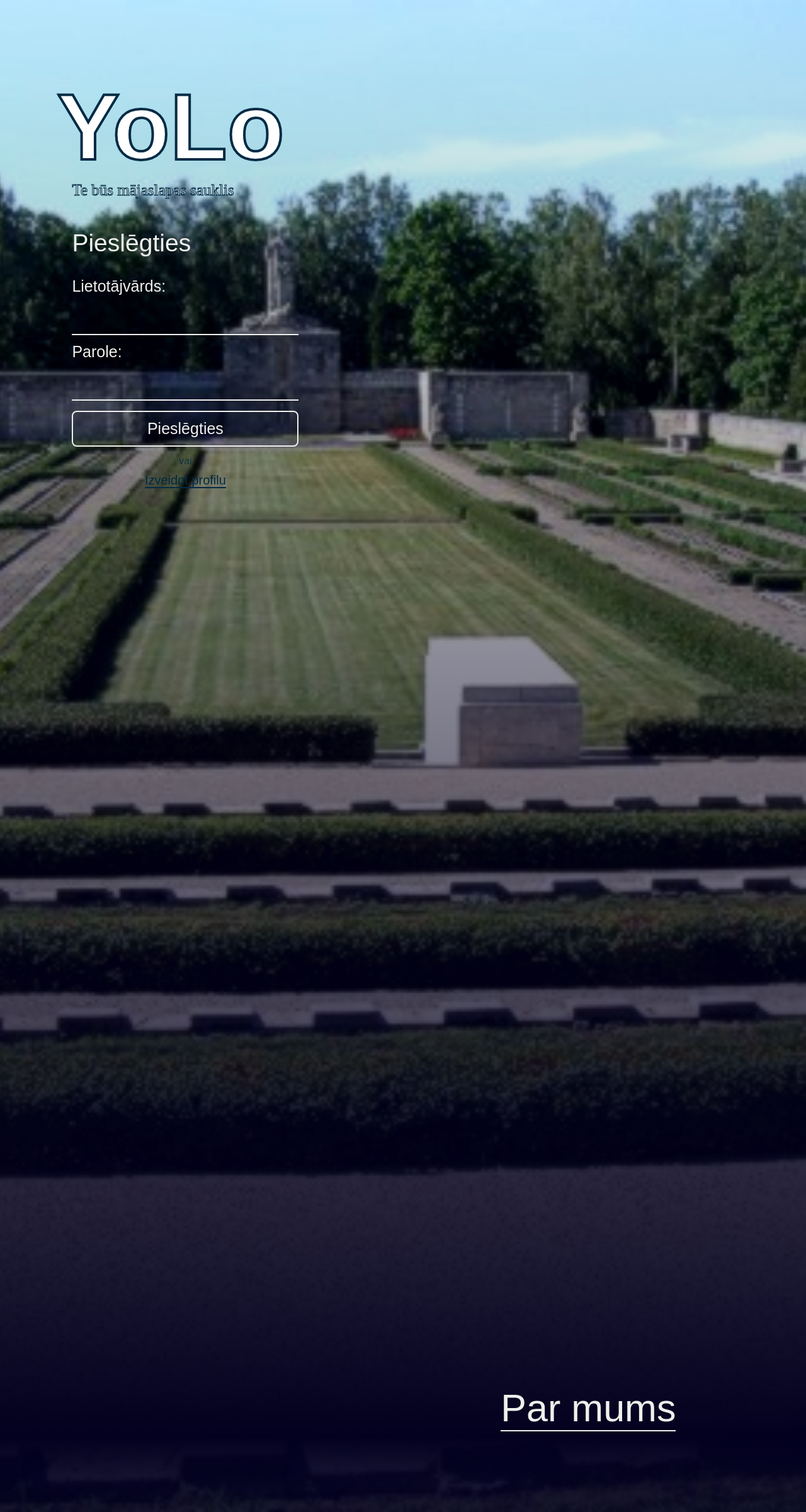
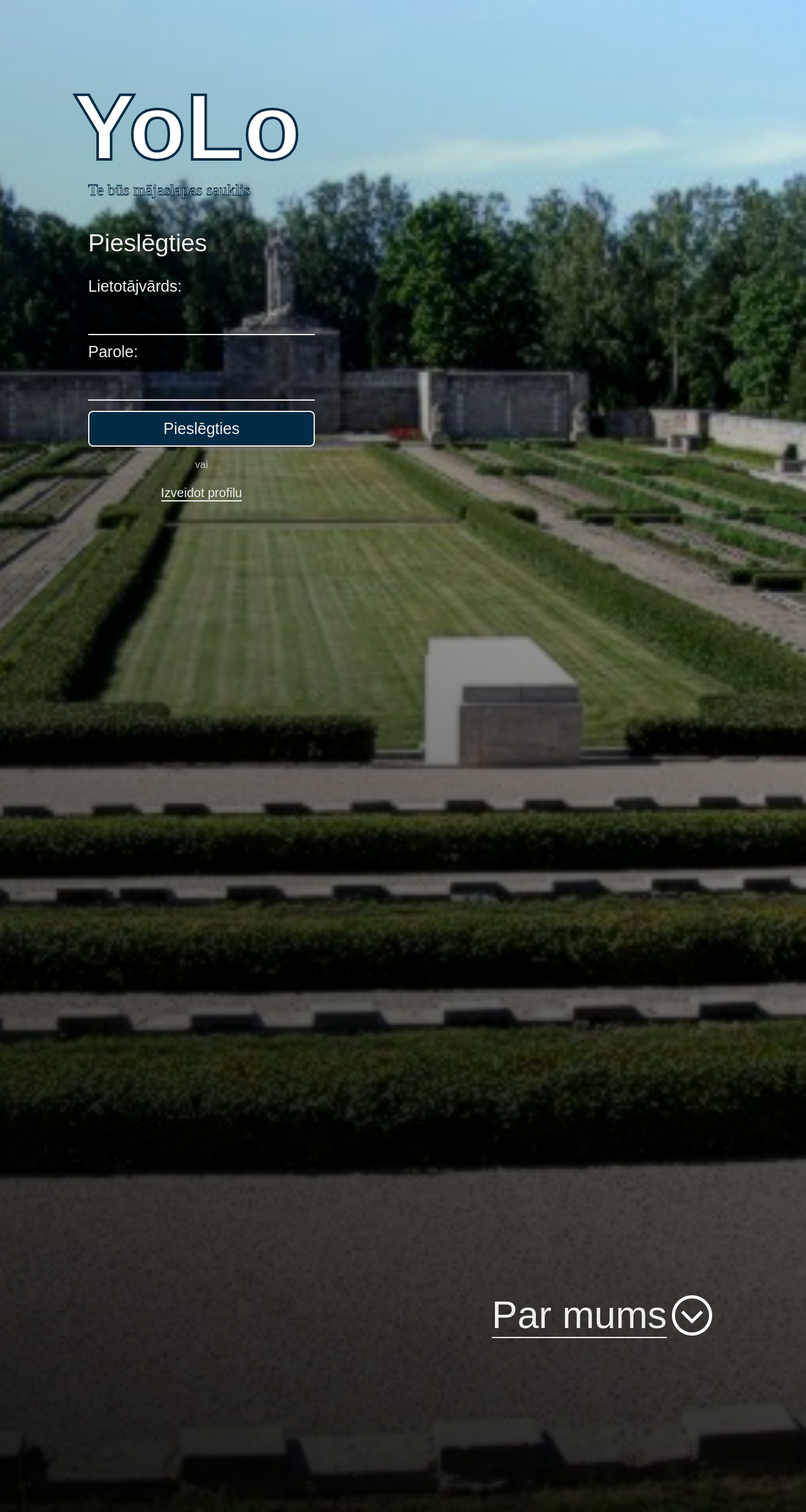
Before and after one commit to LinardsLiepenieks/YOLO-community, a Django app: page / in a window 1280 px wide. Shown: the whole page at 63% size. Run offline with Django 4.2, Linux system fonts and the light colour scheme; data comes from the database, SQL or seed files in the repository.

Commit message:
transp design + landing animations

```diff
--- a/yolo_community/landing/static/landing/css/landing.css
+++ b/yolo_community/landing/static/landing/css/landing.css
@@ -31,11 +31,11 @@ body {
 	min-width: 100%;
 	position: absolute;
 	z-index: 2;
-	filter: brightness(92%) contrast(124%);
+	filter: brightness(88%) contrast(124%);
 }
 .landing-content-container {
 	height: 100%;
-	width: 46%;
+	width: 50%;
 	max-width: 720px;
 	background-color: var(--color-main);
 	display: flex;
@@ -50,9 +50,9 @@ body {
 	height: 100%;
 	width: 100%;
 	background: linear-gradient(
-		0deg,
-		rgba(2, 0, 36, 0.8463760504201681) 0%,
-		rgba(2, 0, 30, 1) 5%,
+		15deg,
+		rgba(0, 0, 0, 0.9) 0%,
+		rgba(0, 0, 0, 0.5) 50%,
 		rgba(0, 0, 0, 0) 100%
 	);
 }
@@ -85,19 +85,18 @@ body {
 	flex-direction: column;
 }
 .sign-in-or {
-	color: var(--color-alt);
+	color: var(--color-main);
 	font-size: var(--fs-sm);
 	width: 100%;
 	text-align: center;
-	margin: 2px 0;
+	margin: 8px 0;
 	opacity: 75%;
 }
 .register-link {
-	color: var(--color-alt);
+	color: var(--color-main);
 	font-size: var(--fs-m);
-	margin: 8px 0;
-	width: 100%;
 	text-align: center;
+	margin: 4px 0;
 }
 .landing-content-bg {
 	position: absolute;
@@ -110,17 +109,32 @@ body {
 }
 .about-us-hint-container {
 	display: flex;
+	width: 50%;
 	justify-content: center;
 	align-items: flex-end;
+	position: relative;
 	height: 100%;
+	margin-bottom: 264px;
 	flex-grow: 1;
 	z-index: 4;
 }
 #about-us-btn {
-	margin: 128px 0;
+	padding: 132px 0;
 	font-size: var(--fs-xxxxl);
 	color: var(--color-main);
 	border-color: var(--color-main);
+	display: flex;
+	align-items: center;
+}
+#about-us-btn span {
+	font-size: 0;
+}
+#about-us-btn span span {
+	font-size: var(--fs-xxxxl);
+}
+
+#about-us-arrow {
+	margin: 4px 8px;
 }
 
 /*about section*/
--- a/yolo_community/landing/templates/landing/landing.html
+++ b/yolo_community/landing/templates/landing/landing.html
@@ -19,19 +19,30 @@
 				<div class="sign-in-container">
 					<h2>Pieslēgties</h2>
 					<label>Lietotājvārds:</label>
-					<input type="text" />
+					<input class="light" type="text" />
 					<label>Parole:</label>
-					<input type="text" />
-					<a class="button transp">Pieslēgties</a>
+					<input class="light" type="text" />
+					<a class="button dark text-wiggle"><span>Pieslēgties</span></a>
 					<span class="sign-in-or">vai</span>
 					<div class="register-link">
-						<a class="link">Izveidot profilu</a>
+						<a class="link light text-jump"><span>Izveidot profilu</span></a>
 					</div>
 				</div>
 			</div>
 		</div>
 		<div class="about-us-hint-container">
-			<a id="about-us-btn" class="link">Par mums</a>
+			<a id="about-us-btn" class="link light text-rotate-up">
+				<span>
+					{% for letter in "Par mums" %} {% if letter == ' ' %}
+					<span>&nbsp;</span>
+					{% else %}
+					<span>{{ letter }}</span>
+					{% endif %} {% endfor %}
+				</span>
+				<img
+					id="about-us-arrow"
+					src="{%static 'landing/img/icons/about-us-arrow.png'%}" />
+			</a>
 		</div>
 		<div class="landing-section-bg"></div>
 		<div class="landing-img-container">
--- /dev/null
+++ b/yolo_community/shared/static/shared/css/animations.css
@@ -0,0 +1,58 @@
+.text-wiggle span {
+	display: block;
+	transition: 0.4s all ease;
+}
+.text-wiggle:hover span {
+	animation: text-wiggle-anim 0.4s ease-in-out;
+}
+@keyframes text-wiggle-anim {
+	0% {
+		transform: rotate(0deg);
+	}
+	25% {
+		transform: rotate(4deg);
+	}
+	75% {
+		transform: rotate(-4deg);
+	}
+	100% {
+		transform: rotate(0deg);
+	}
+}
+.text-jump span {
+	display: block;
+}
+.text-jump span:hover {
+	animation: text-jump 0.4s ease-in-out;
+}
+@keyframes text-jump {
+	0%,
+	50%,
+	100% {
+		transform: translateY(0);
+	}
+	20% {
+		transform: translateY(-4px);
+	}
+	75% {
+		transform: translateY(-2px);
+	}
+}
+.text-rotate-up,
+.text-rotate-up > span > span,
+.text-rotate-up > img {
+	display: inline-block;
+	transition: all 0.4s ease;
+	transform: rotate(0);
+	text-wrap: nowrap;
+}
+
+.text-rotate-up:hover {
+	transform: rotate(90deg);
+}
+
+.text-rotate-up:hover span span,
+.text-rotate-up:hover img {
+	transform: rotate(-90deg);
+	margin: 0px 16px;
+}
--- a/yolo_community/shared/static/shared/css/main.css
+++ b/yolo_community/shared/static/shared/css/main.css
@@ -70,14 +70,22 @@ h2 {
 
 .button:hover {
 	cursor: pointer;
-	background-color: var(--color-main);
-	color: var(--color-alt);
 }
 
 .link {
+	margin: 12px 0;
+	display: inline-block;
+}
+.link.dark span {
+	border-bottom: 2px solid var(--color-alt);
 	color: var(--color-alt);
-	margin: 12px 0;
-	border-bottom: 2px solid var(--color-alt);
+}
+.link.light > span {
+	border-bottom: 2px solid var(--color-main);
+	color: var(--color-main);
+}
+.link:hover {
+	cursor: pointer;
 }
 /*form elements*/
 label {
@@ -92,6 +100,15 @@ input {
 	margin: 4px 0;
 	padding: 10px 12px;
 	border: 0;
+}
+input.light {
 	border-bottom: 2px solid var(--color-main);
+	color: var(--color-main);
+}
+input.dark {
+	border-bottom: 2px solid var(--color-alt);
 	color: var(--color-alt);
 }
+input:focus {
+	outline: none;
+}
--- a/yolo_community/shared/templates/shared/base.html
+++ b/yolo_community/shared/templates/shared/base.html
@@ -12,6 +12,10 @@
 			rel="stylesheet"
 			type="text/css"
 			href="{% static 'shared/css/navbar.css'%}" />
+		<link
+			rel="stylesheet"
+			type="text/css"
+			href="{% static 'shared/css/animations.css'%}" />
 		<!---page css-->
 		{%block page_css%}{%endblock%}
 		<meta charset="UTF-8" />
```
Also changed, not shown: yolo_community/landing/static/landing/img/icons/about-us-arrow.png (added), yolo_community/landing/static/landing/img/textures/marble.jpg (deleted).
